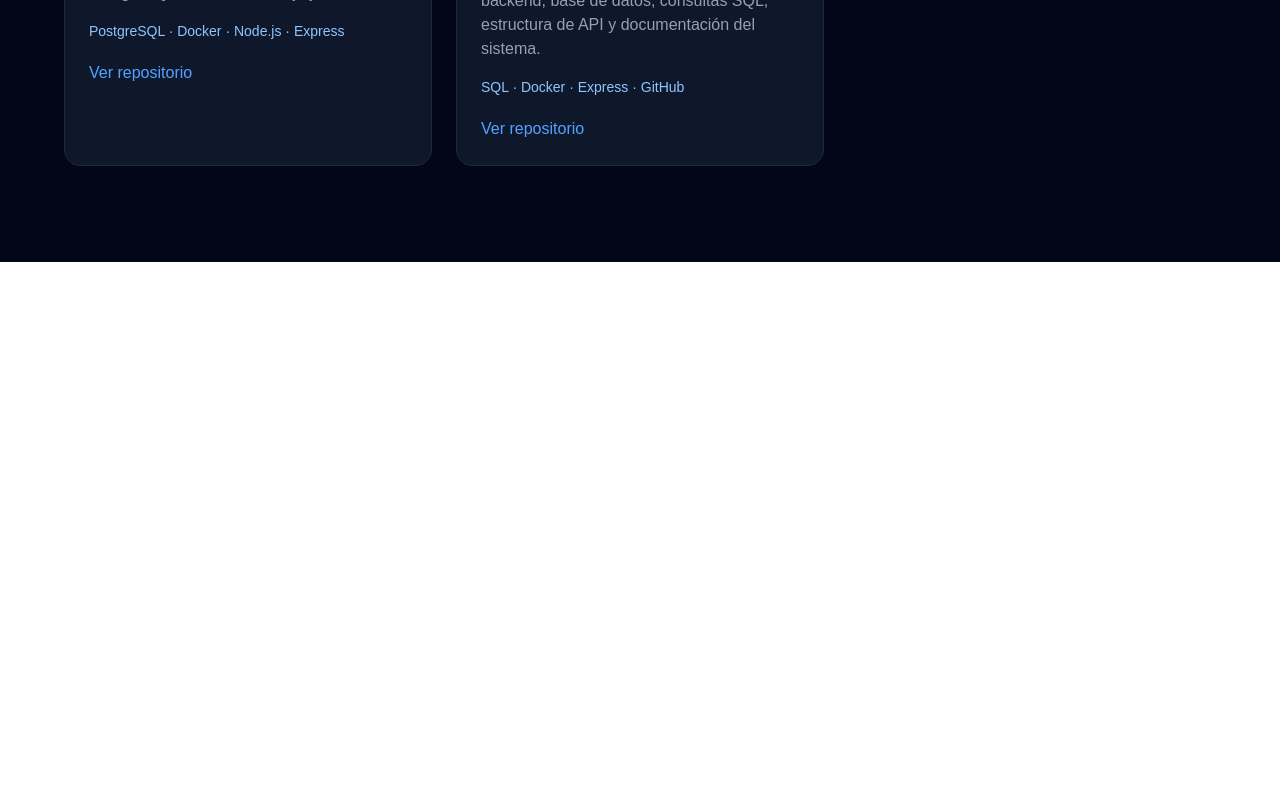
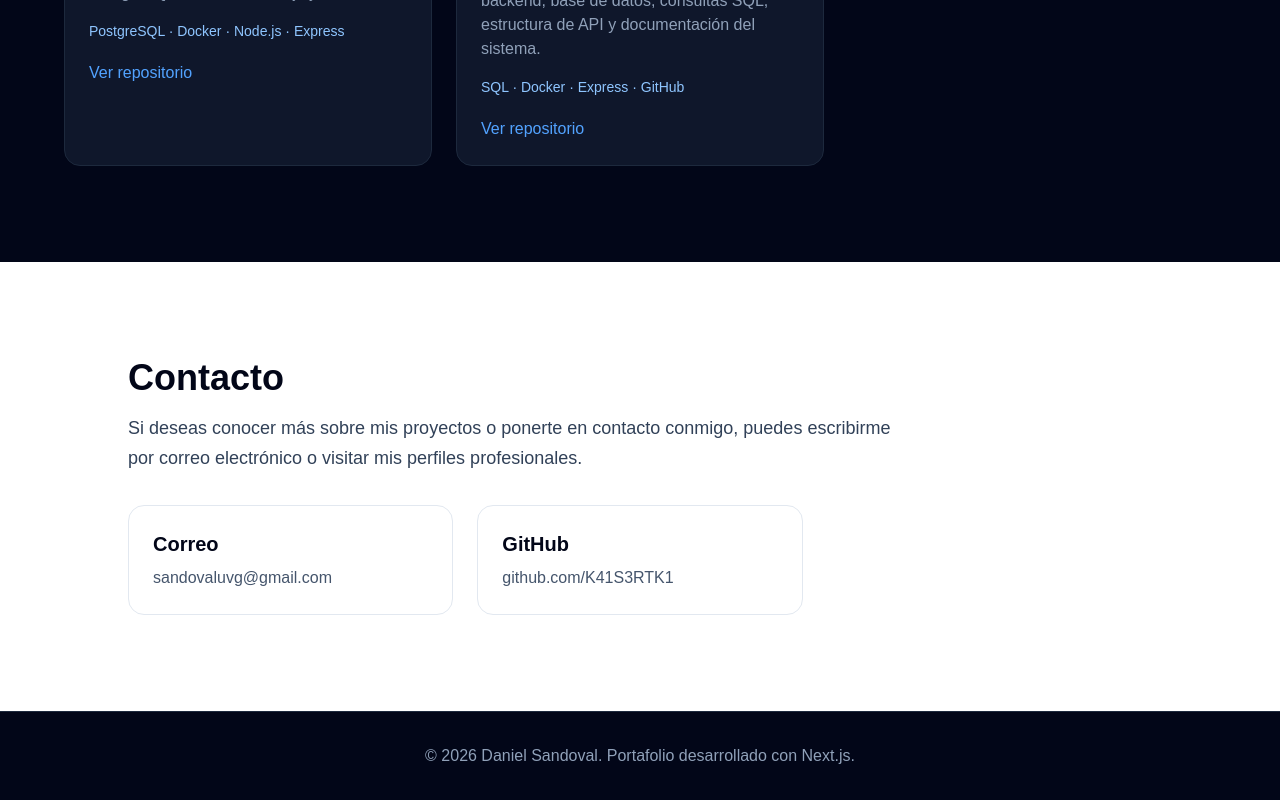
Before and after one commit to K41S3RTK1/daniel-sandoval-portfolio, a Next.js app: page / in a window 1280 px wide. Shown: the part 2232-3032 px from the top of the page. Before the commit the page ends 2494 px from the top, so only its background shows below. Built offline with nearby package versions, Linux system fonts and the light colour scheme.

Commit message:
style: eliminar seccion de linkedin

```diff
--- a/app/page.js
+++ b/app/page.js
@@ -143,6 +143,40 @@ export default function Home() {
           </div>
         </div>
       </section>
+
+      <section id="contacto" className="px-6 py-24 bg-white text-slate-950">
+        <div className="max-w-5xl mx-auto">
+          <h2 className="text-4xl font-bold mb-4">Contacto</h2>
+
+          <p className="text-lg text-slate-700 leading-relaxed mb-8 max-w-3xl">
+            Si deseas conocer más sobre mis proyectos o ponerte en contacto conmigo,
+            puedes escribirme por correo electrónico o visitar mis perfiles profesionales.
+          </p>
+
+          <div className="grid md:grid-cols-3 gap-6">
+            <a
+              href="mailto:daniel.sandoval@uvg.edu.gt"
+              className="border border-slate-200 rounded-2xl p-6 hover:border-blue-500 hover:shadow-lg transition"
+            >
+              <h3 className="text-xl font-semibold mb-2">Correo</h3>
+              <p className="text-slate-600">sandovaluvg@gmail.com</p>
+            </a>
+
+            <a
+              href="https://github.com/K41S3RTK1"
+              target="_blank"
+              className="border border-slate-200 rounded-2xl p-6 hover:border-blue-500 hover:shadow-lg transition"
+            >
+              <h3 className="text-xl font-semibold mb-2">GitHub</h3>
+              <p className="text-slate-600">github.com/K41S3RTK1</p>
+            </a>
+          </div>
+        </div>
+      </section>
+
+      <footer className="px-6 py-8 bg-slate-950 text-center text-slate-400 border-t border-slate-800">
+        <p>© 2026 Daniel Sandoval. Portafolio desarrollado con Next.js.</p>
+      </footer>
     </main>
   );
 }
```
